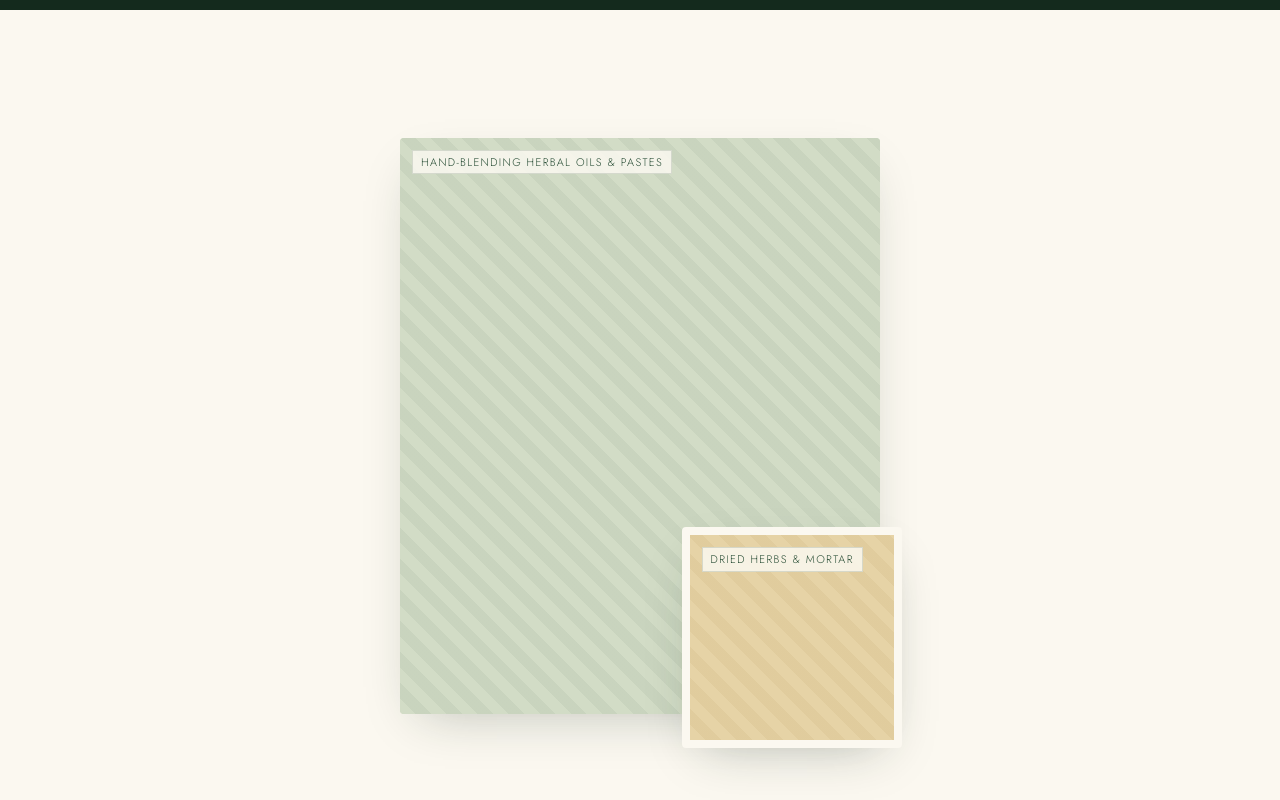
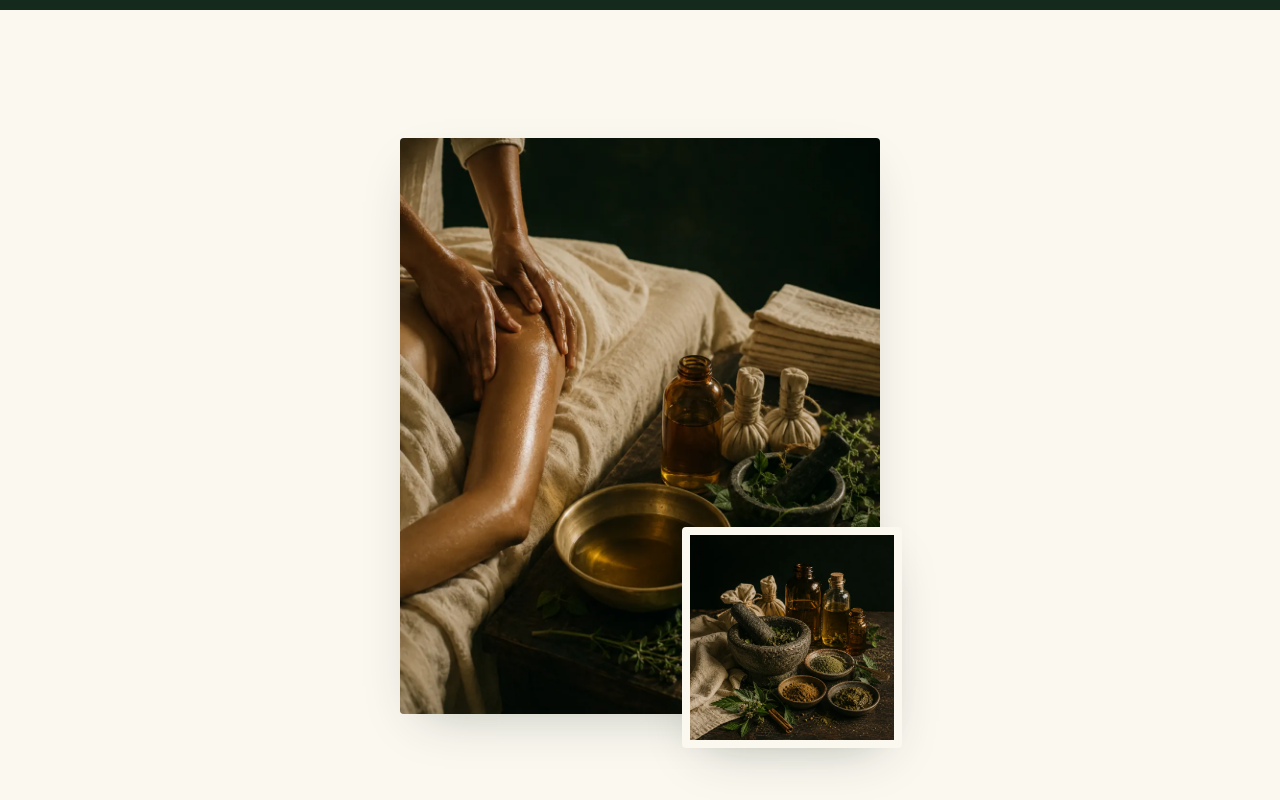
Before and after one commit to mehtameet12/AyuHerbalCare, a website built with Vite: page index.html in a window 1280 px wide. Shown: the part 5880-6680 px from the top of the page. Built offline with nearby package versions, Linux system fonts and the light colour scheme.

Commit message:
updated images

```diff
--- a/index.html
+++ b/index.html
@@ -422,10 +422,24 @@
         <div class="wrap split">
           <div class="herbal-visual reveal">
             <div class="media main-img">
-              <div class="ph" data-label="Hand-blending herbal oils &amp; pastes"></div>
+              <img
+                src="/images/hand-blending-herbal.webp"
+                width="1000"
+                height="1200"
+                alt="Hands massaging warm herbal oil into a client's leg beside a table of brass oil bowl, herbal poultices, mortar and pestle and dishes of ground herbs"
+                loading="lazy"
+                decoding="async"
+              />
             </div>
             <div class="media sub-img">
-              <div class="ph gold" data-label="Dried herbs &amp; mortar"></div>
+              <img
+                src="/images/herbal-potli.webp"
+                width="700"
+                height="700"
+                alt="Stone mortar and pestle with freshly ground herbs, cloth potli bundles, oil bottles and dishes of herbal powders"
+                loading="lazy"
+                decoding="async"
+              />
             </div>
           </div>
 
@@ -839,7 +853,11 @@
               </span>
               <div class="detail-body">
                 <b>Clinic</b>
-                <address class="value">82 Crumlin Crescent, Brampton, L6X 0Y3, Ontario</address>
+                <address class="value">
+                  <a href="https://maps.app.goo.gl/HFu7ggpZX2hyz81s5" target="_blank" rel="noopener">
+                    82 Crumlin Crescent, Brampton, L6X 0Y3, Ontario
+                  </a>
+                </address>
               </div>
             </div>
 
@@ -1038,11 +1056,13 @@
           <div class="footer-col">
             <h2 id="footer-visit">Visit</h2>
             <p>
-              82 Crumlin Crescent
-              <br />
-              Brampton, L6X 0Y3
-              <br />
-              Ontario
+              <a href="https://maps.app.goo.gl/HFu7ggpZX2hyz81s5" target="_blank" rel="noopener">
+                82 Crumlin Crescent
+                <br />
+                Brampton, L6X 0Y3
+                <br />
+                Ontario
+              </a>
             </p>
             <p><a href="tel:+16476488516">(647) 648-8516</a></p>
             <p><a href="mailto:appasejal@gmail.com">appasejal@gmail.com</a></p>
```
Also changed, not shown: public/images/hand-blending-herbal.webp (added), public/images/herbal-potli.webp (added).
